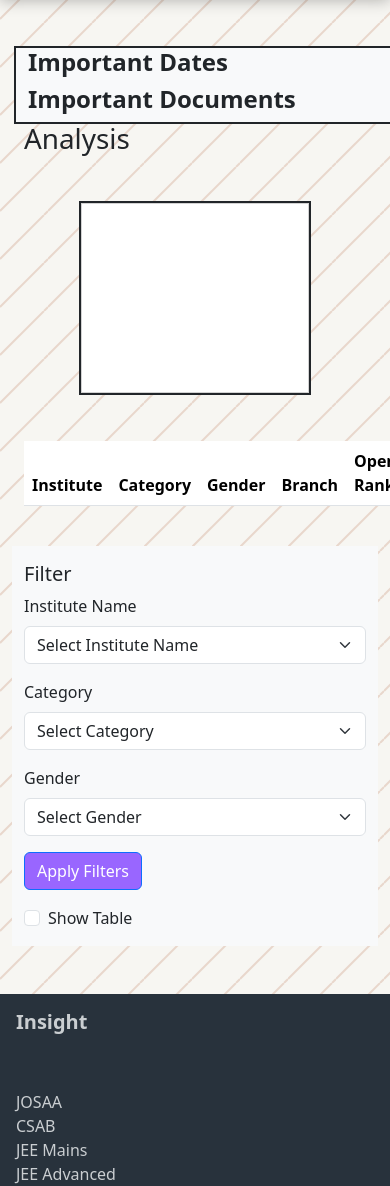
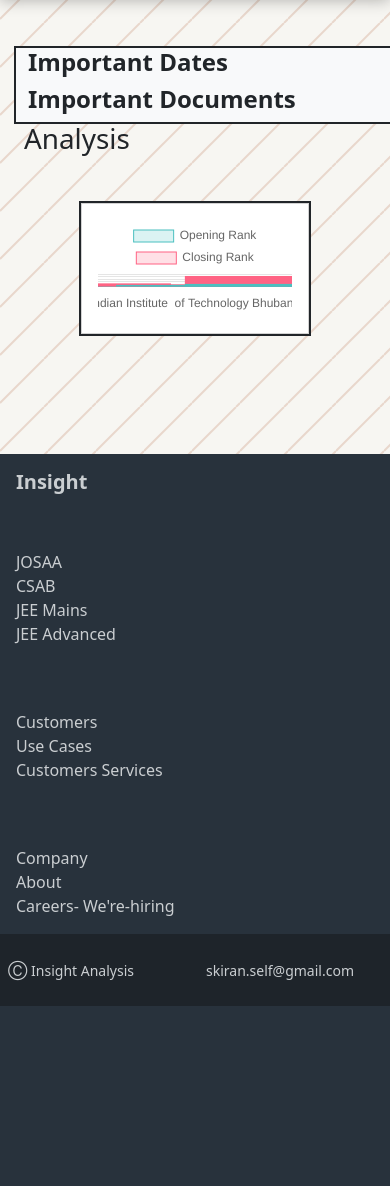
Before and after one commit to sass846/josaa-analysis, a Django app: page /analysis/ in a window 390 px wide; the page is wider, and only the part inside the window is pictured. Shown: the part 73-1259 px from the top of that part. After the commit the page ends 1079 px from the top of that part, so only its background shows below. Run offline with Django 5.2, Linux system fonts and the light colour scheme; data comes from the database, SQL or seed files in the repository; lists and menus that the app fills with data are empty.

Commit message:
fix institute table

```diff
--- a/insight/webapp/templates/webapp/analysis.html
+++ b/insight/webapp/templates/webapp/analysis.html
@@ -5,62 +5,19 @@
 {% endblock %}
 
 {% block content %}
-{% comment %}
-<script>
-document.addEventListener('DOMContentLoaded', function() {
-    document.getElementById('instituteType').addEventListener('change', function() {
-        var type = this.value;
-        var iit = "indian institute of technology";
-        var nit = "national institute of technology";
-        var iiit = "indian institute of information technology";
-        var nameSelect = document.getElementById('instituteName');
-        var options = nameSelect.getElementsByTagName('option');
-
-        for (var i = 0; i < options.length; i++) {
-            var option = options[i];
-
-            // Hide the option if the type is not included in the name
-            if (type == "IIT" && !name.includes(iit)) {
-            option.style.display = 'none';
-            else if(type == "NIT" && !name.includes(nit)){
-                option.style.display = 'none';
-            }
-            else if(type == "IIIT" && !name.includes(iiit)){
-                option.style.display = 'none';
-            }
-            else if(type == "GFTI" && name.includes(iit) || name.includes(nit) || name.includes(iiit)){
-                option.style.display = 'none';
-            }
-            else if(){
-                option.style.display = '';
-            }
-        }
-
-        // Reset the selected value
-        nameSelect.value = '';
-    });
-}); {% endcomment %}
-</script>
-
-
 <div class="container-fluid">
     <div class="row d-flex justify-content-between">
         <main class="col-md-9 flex-row">
             <h1>Analysis</h1>
-            <title>Seat Matrix</title>
-          </head>
-          <body class = "bg-success">
 
-            <div class = "col-8 offset-2 my-5">
-                <div class = "card">
-                    <div class = "card-body">
-
+            <div class="col-8 offset-2 my-5">
+                <div class="card">
+                    <div class="card-body">
                         <canvas id="analysis_chart"></canvas>
                     </div>
-
                 </div>
             </div>
-            <table class="table table-striped" id="table_analysis">
+            <table class="table table-striped" id="table_analysis" style="display: none;">
                 <thead>
                     <tr>
                         <th scope="col">Institute</th>
@@ -72,7 +29,7 @@
                     </tr>
                 </thead>
                 <tbody>
-                    {% for item in data %}
+                    {% for item in pg_data %}
                     <tr>
                         <td>{{ item.institute }}</td>
                         <td>{{ item.category }}</td>
@@ -86,82 +43,75 @@
             </table>
 
             <br>
-            <div class="d-flex justify-content-center" >
-                <nav aria-label="Page navigation example flex-row" id="analysis_paginator" style="display:none">
+            <div class="d-flex justify-content-center">
+                <nav aria-label="Page navigation example" id="analysis_paginator" style="display:none">
                     <ul class="pagination">
                         {% if pg_data.has_previous %}
-                        <li class="page-item"><a href="?page-1" class="page-link">&laquo; First</a></li>
-                        <li class="page-item"><a href="?page={{ pg_data.previous_page_number }}" class="page-link">Previous</a></li>
+                        <li class="page-item"><a href="?page=1&{{ request.GET.urlencode }}" class="page-link">&laquo; First</a></li>
+                        <li class="page-item"><a href="?page={{ pg_data.previous_page_number }}&{{ request.GET.urlencode }}" class="page-link">Previous</a></li>
                         {% endif %}
 
-                        {% comment %} <li class="page-item"><a href="#" class="painstitutesge-link disabled">Page {{ institutes.number }} of {{ institutes.paginator.num_pages }}</a></li> {% endcomment %}
-                        {% for i in nums %}
-                        {% if forloop.counter > pg_data.number|add:"-3" and forloop.counter < pg_data.number|add:"3" %}
-                        <li class="page-item {% if forloop.counter == pg_data.number %}active{% endif %}"><a href="?page={{ forloop.counter }}" class="page-link">{{ forloop.counter }}</a></li>
+                        {% for i in pg_data.paginator.page_range %}
+                        {% if i >= pg_data.number|add:"-3" and i <= pg_data.number|add:"3" %}
+                        <li class="page-item {% if i == pg_data.number %}active{% endif %}"><a href="?page={{ i }}&{{ request.GET.urlencode }}" class="page-link">{{ i }}</a></li>
                         {% endif %}
                         {% endfor %}
+
                         {% if pg_data.has_next %}
-                        <li class="page-item"><a href="?page={{ pg_data.next_page_number }}" class="page-link">Next</a></li>
-                        <li class="page-item"><a href="?page={{ pg_data.paginator.num_pages }}" class="page-link">Last &raquo;</a></li>
+                        <li class="page-item"><a href="?page={{ pg_data.next_page_number }}&{{ request.GET.urlencode }}" class="page-link">Next</a></li>
+                        <li class="page-item"><a href="?page={{ pg_data.paginator.num_pages }}&{{ request.GET.urlencode }}" class="page-link">Last &raquo;</a></li>
                         {% endif %}
                     </ul>
                 </nav>
             </div>
         </main>
 
-      <nav id="sidebar" class="col-md-3 col-lg-2 d-md-block bg-light sidebar collapse flex-row" style="display: inline-block;">
+        <nav id="sidebar" class="col-md-3 col-lg-2 d-md-block bg-light sidebar collapse">
             <div class="position-sticky pt-3">
                 <h5>Filter</h5>
                 <form id="filterForm" method="get" action="{% url 'analysis' %}">
-            {% comment %} <div class="mb-3">
-              <label for="instituteType" class="form-label">Institute Type</label>
-              <select class="form-select" id="instituteType" name="institute_type">
-                <option value="">Select Institute Type</option>
-                <option value="IIT">IIT</option>
-                <option value="NIT">NIT</option>
-                <option value="IIIT">IIIT</option>
-                <option value="GFTI">GFTI</option>
-              </select>
-            </div> {% endcomment %}
                     <div class="mb-3">
                         <label for="instituteName" class="form-label">Institute Name</label>
-              <select class="form-select" id="instituteName" name="institute_name">
+                        <select class="form-select" id="instituteName" name="institute_name" required>
                             <option value="">Select Institute Name</option>
                             {% for institute in institutes %}
-                <option value="{{ institute }}" data-type="{{ institute.type }}">{{ institute }}</option>
+                            <option value="{{ institute }}" {% if institute == request.GET.institute_name %}selected{% endif %}>{{ institute }}</option>
                             {% endfor %}
-
                         </select>
                     </div>
                     <div class="mb-3">
                         <label for="category" class="form-label">Category</label>
-              <select class="form-select" id="category" name="category">
+                        <select class="form-select" id="category" name="category" required>
                             <option value="">Select Category</option>
-                <option value="GEN">GEN</option>
-                <option value="OBC-NCL">OBC-NCL</option>
-                <option value="SC">SC</option>
-                <option value="ST">ST</option>
-                <option value="EWS">EWS</option>
+                            <option value="OPEN" {% if "OPEN" == request.GET.category %}selected{% endif %}>Open</option>
+                            <option value="OPEN (PWD)" {% if "OPEN (PWD)" == request.GET.category %}selected{% endif %}>Open-PWD</option>
+                            <option value="EWS" {% if "EWS" == request.GET.category %}selected{% endif %}>EWS</option>
+                            <option value="EWS (PWD)" {% if "EWS (PWD)" == request.GET.category %}selected{% endif %}>EWS-PWD</option>
+                            <option value="SC" {% if "SC" == request.GET.category %}selected{% endif %}>SC</option>
+                            <option value="SC (PWD)" {% if "SC (PWD)" == request.GET.category %}selected{% endif %}>SC-PWD</option>
+                            <option value="ST" {% if "ST" == request.GET.category %}selected{% endif %}>ST</option>
+                            <option value="ST (PWD)" {% if "ST (PWD)" == request.GET.category %}selected{% endif %}>ST-PWD</option>
+                            <option value="OBC-NCL" {% if "OBC-NCL" == request.GET.category %}selected{% endif %}>OBC-NCL</option>
+                            <option value="OBC-NCL (PWD)" {% if "OBC-NCL (PWD)" == request.GET.category %}selected{% endif %}>OBC-NCL-PWD</option>
                         </select>
                     </div>
                     <div class="mb-3">
                         <label for="gender" class="form-label">Gender</label>
-              <select class="form-select" id="gender" name="gender">
+                        <select class="form-select" id="gender" name="gender" required>
                             <option value="">Select Gender</option>
-                <option value="Gender-Neutral">Gender-Neutral</option>
-                <option value="Female-only (including Supernumerary)">Female-only (including Supernumerary)</option>
+                            <option value="Gender-Neutral" {% if "Gender-Neutral" == request.GET.gender %}selected{% endif %}>Gender-Neutral</option>
+                            <option value="Female-only (including Supernumerary)" {% if "Female-only (including Supernumerary)" == request.GET.gender %}selected{% endif %}>Female-only (including Supernumerary)</option>
                         </select>
                     </div>
-            <button type="submit" class="btn btn-primary mb-3">Apply Filters</button>
+                    <input type="hidden" id="showTableHidden" name="show_table" value="{% if request.GET.show_table == 'on' %}on{% else %}off{% endif %}">
+                    <button type="submit" id="applyFiltersButton" class="btn btn-primary mb-3" disabled>Apply Filters</button>
+                </form>
                 <div class="mb-3 form-check">
-                <input type="checkbox" class="form-check-input" id="showTable">
+                    <input type="checkbox" class="form-check-input" id="showTable" {% if request.GET.show_table == 'on' %}checked{% endif %}>
                     <label class="form-check-label" for="showTable">Show Table</label>
                 </div>
-          </form>
             </div>
         </nav>
-
-
     </div>
 </div>
 
@@ -169,40 +119,102 @@
 
 <script>
 document.addEventListener("DOMContentLoaded", function() {
-          const instituteTypeSelect = document.getElementById('instituteType');
-          const instituteNameSelect = document.getElementById('instituteName');
+    var showTableCheckbox = document.getElementById('showTable');
+    var showTableHidden = document.getElementById('showTableHidden');
+    var table = document.getElementById('table_analysis');
+    var paginator = document.getElementById('analysis_paginator');
+    var applyFiltersButton = document.getElementById('applyFiltersButton');
+    var instituteName = document.getElementById('instituteName');
+    var category = document.getElementById('category');
+    var gender = document.getElementById('gender');
 
-          instituteTypeSelect.addEventListener('change', function() {
-            const selectedType = this.value;
-            fetch(`/api/institute-names/?type=${selectedType}`)
-              .then(response => response.json())
-              .then(data => {
-                instituteNameSelect.innerHTML = '<option value="">Select Institute Name</option>';
-                data.forEach(name => {
-                  const option = document.createElement('option');
-                  option.value = name;
-                  option.textContent = name;
-                  instituteNameSelect.appendChild(option);
-                });
-              });
-          });
-        });
-
-        document.getElementById('showTable').addEventListener('change', function() {
-            var table = document.getElementById('table_analysis');
-            var paginator = document.getElementById('analysis_paginator')
-            if (this.checked) {
+    // Set the initial display based on the checkbox state
+    if (showTableCheckbox.checked) {
         table.style.display = '';
         paginator.style.display = '';
     } else {
         table.style.display = 'none';
         paginator.style.display = 'none';
     }
+
+    // Update the hidden input value when the checkbox state changes
+    showTableCheckbox.addEventListener('change', function() {
+        if (this.checked) {
+            table.style.display = '';
+            paginator.style.display = '';
+            showTableHidden.value = 'on';
+        } else {
+            table.style.display = 'none';
+            paginator.style.display = 'none';
+            showTableHidden.value = 'off';
+        }
     });
 
+    // Function to check if all dropdowns have a selected value
+    function checkDropdowns() {
+        if (instituteName.value && category.value && gender.value) {
+            applyFiltersButton.disabled = false;
+        } else {
+            applyFiltersButton.disabled = true;
+        }
+    }
 
+    // Event listeners for dropdowns
+    instituteName.addEventListener('change', checkDropdowns);
+    category.addEventListener('change', checkDropdowns);
+    gender.addEventListener('change', checkDropdowns);
 
+    // Initial check
+    checkDropdowns();
 
+    // Extract data from table for the chart
+    var tableRows = document.querySelectorAll('#table_analysis tbody tr');
+    var labels = [];
+    var openingRanks = [];
+    var closingRanks = [];
 
+    tableRows.forEach(function(row) {
+        var cells = row.getElementsByTagName('td');
+        var institute = cells[0].innerText;
+        var branch = cells[3].innerText;
+        var openingRank = parseInt(cells[4].innerText);
+        var closingRank = parseInt(cells[5].innerText);
+
+        labels.push(`${institute} - ${branch}`);
+        openingRanks.push(openingRank);
+        closingRanks.push(closingRank);
+    });
+
+    // Create the chart
+    var ctx = document.getElementById('analysis_chart').getContext('2d');
+    var chart = new Chart(ctx, {
+        type: 'bar',
+        data: {
+            labels: labels,
+            datasets: [{
+                label: 'Opening Rank',
+                backgroundColor: 'rgba(75, 192, 192, 0.2)',
+                borderColor: 'rgba(75, 192, 192, 1)',
+                borderWidth: 1,
+                data: openingRanks
+            }, {
+                label: 'Closing Rank',
+                backgroundColor: 'rgba(255, 99, 132, 0.2)',
+                borderColor: 'rgba(255, 99, 132, 1)',
+                borderWidth: 1,
+                data: closingRanks
+            }]
+        },
+        options: {
+            scales: {
+                yAxes: [{
+                    ticks: {
+                        beginAtZero: true
+                    }
+                }]
+            }
+        }
+    });
+});
 </script>
 {% endblock %}
```
Also changed, not shown: insight/webapp/views.py (+9 -16 lines). Lines whose indentation alone changed are shown as unchanged.
